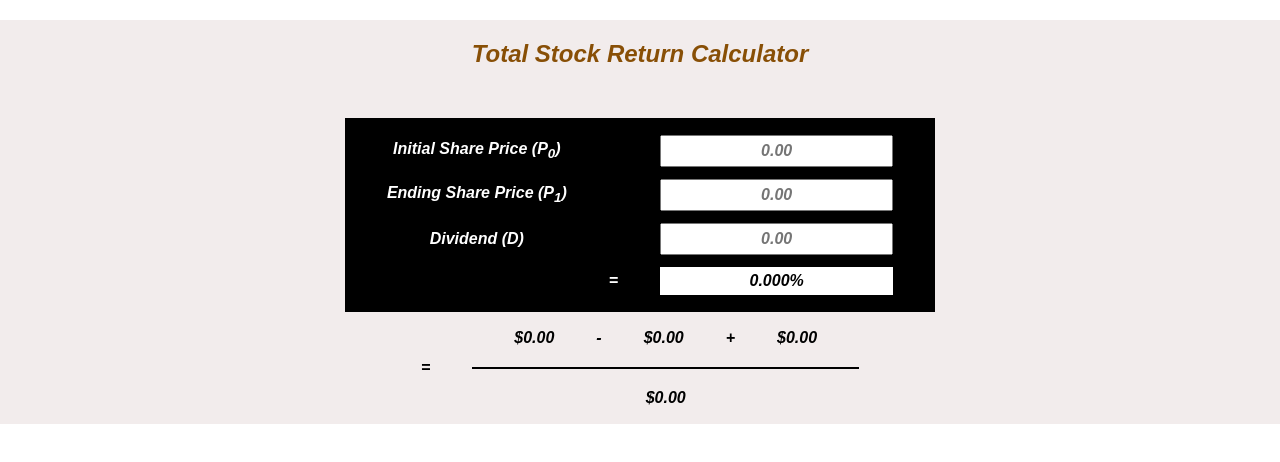
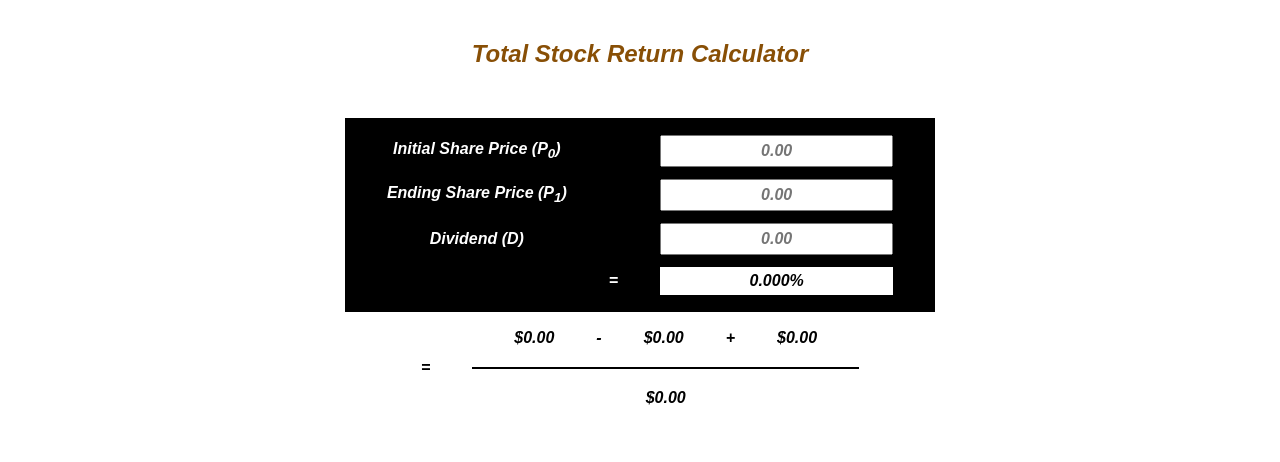
Before and after one commit to AreebVohra/stock-return-calculator, a React (Create React App) app: page / in a window 1280 px wide. Shown: the top 462 px of the page. Built offline with nearby package versions, Linux system fonts and the light colour scheme.

Commit message:
remove background color

```diff
--- a/src/App.css
+++ b/src/App.css
@@ -3,7 +3,6 @@
   font-size: medium;
   font-weight: bold;
   font-style: italic;
-  background-color: #F2ECEC;
 }
 
 h2 {
```
